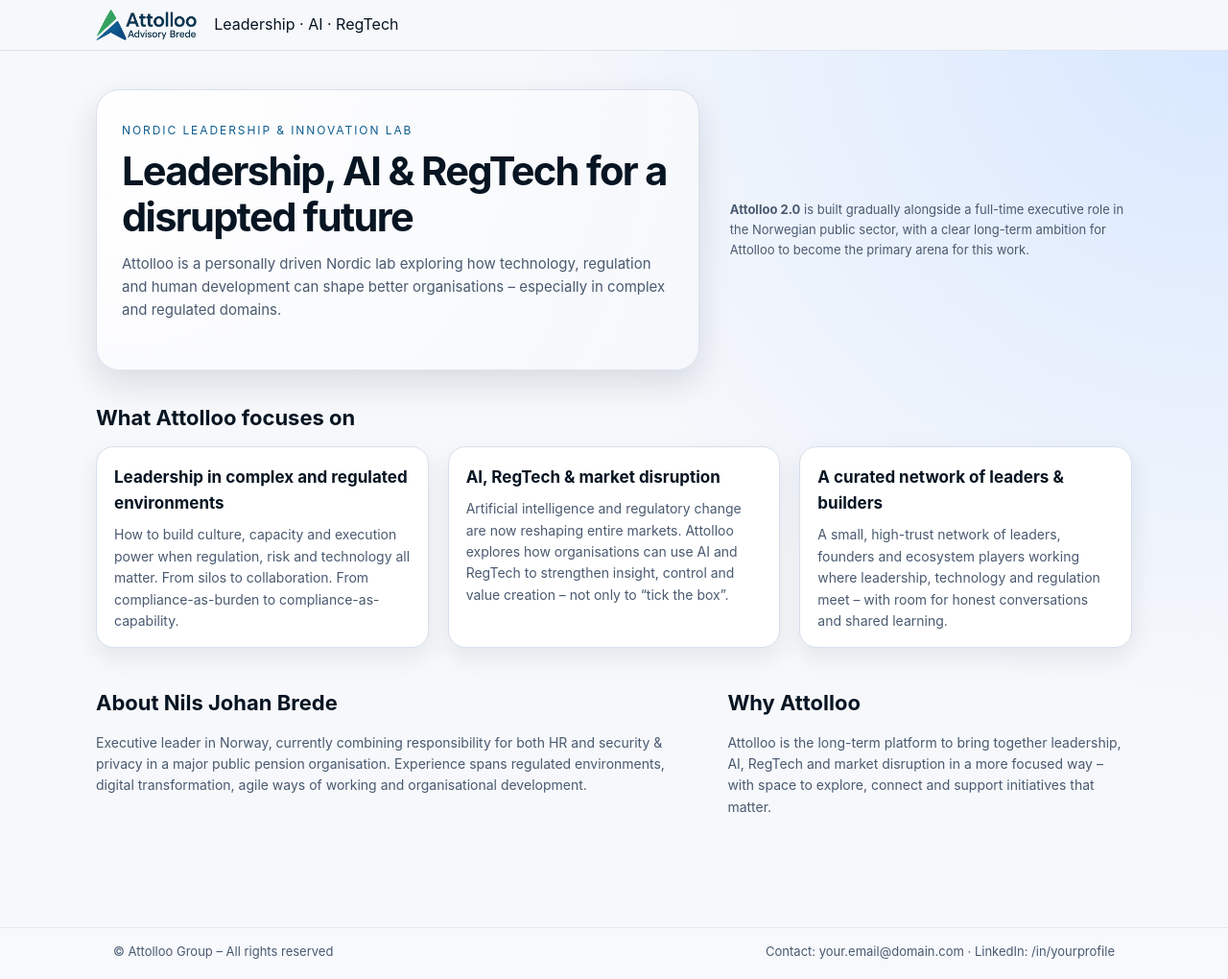
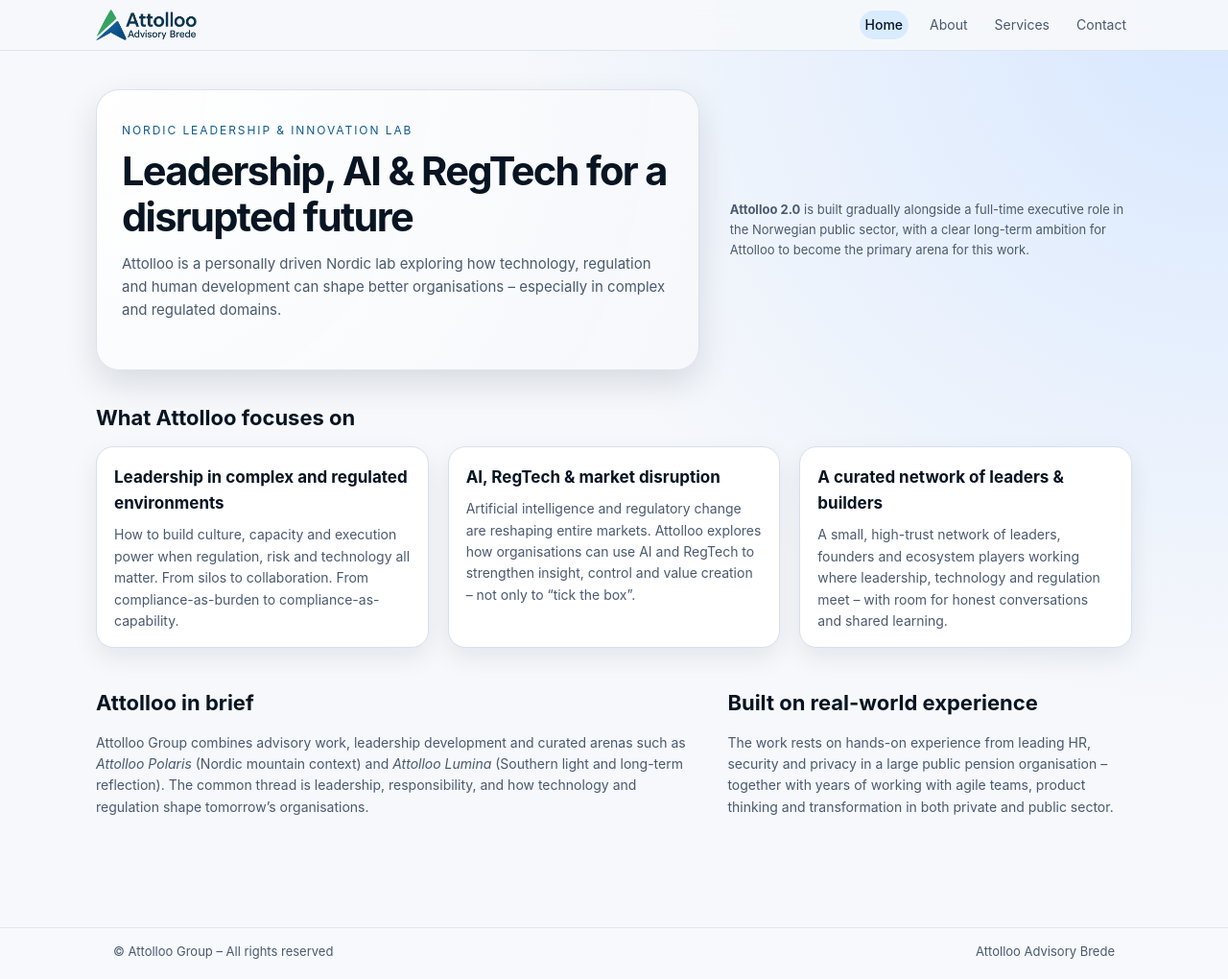
Before and after one commit to nilbrede/attolloo-test, a plain HTML site: page index.html in a window 1280 px wide. Shown: the whole page at 96% size. Drawn offline with Linux system fonts and the light colour scheme.

Commit message:
Update index.html

```diff
--- a/index.html
+++ b/index.html
@@ -3,30 +3,34 @@
 <head>
   <meta charset="UTF-8" />
   <meta name="viewport" content="width=device-width, initial-scale=1" />
-  <title>Attolloo – Leadership, AI & RegTech</title>
-  <meta name="description" content="Attolloo is a Nordic leadership and innovation lab exploring how AI, regulation and human development shape tomorrow’s organisations.">
+  <title>Attolloo Group – Leadership, AI & RegTech</title>
   <link rel="stylesheet" href="style.css" />
 </head>
 <body>
 <div class="page">
 
-  <!-- HEADER -->
   <header class="site-header">
     <div class="site-header-inner">
-      <img src="images/attolloo-logo.png" alt="Attolloo Group logo" class="site-logo">
-      <span class="site-tagline">Leadership · AI · RegTech</span>
+      <a href="index.html" class="logo-link">
+        <img src="images/attolloo-logo.png" alt="Attolloo Group logo" class="site-logo" />
+      </a>
+      <nav class="site-nav">
+        <a href="index.html" class="nav-link active">Home</a>
+        <a href="about.html" class="nav-link">About</a>
+        <a href="services.html" class="nav-link">Services</a>
+        <a href="contact.html" class="nav-link">Contact</a>
+      </nav>
     </div>
   </header>
 
-  <!-- HERO -->
   <section class="hero">
     <div class="hero-inner">
       <div class="hero-card">
         <div class="hero-tags">Nordic leadership & innovation lab</div>
         <h1 class="hero-title">Leadership, AI &amp; RegTech for a disrupted future</h1>
         <p class="hero-subtitle">
-          Attolloo is a personally driven Nordic lab exploring how technology, regulation and
-          human development can shape better organisations – especially in complex and regulated domains.
+          Attolloo is a personally driven Nordic lab exploring how technology, regulation and human development
+          can shape better organisations – especially in complex and regulated domains.
         </p>
       </div>
       <div class="hero-aside">
@@ -37,7 +41,6 @@
   </section>
 
   <main>
-    <!-- FOKUS-OMRÅDER -->
     <section class="section">
       <h2>What Attolloo focuses on</h2>
       <div class="pillars">
@@ -51,8 +54,9 @@
         <article class="card">
           <h3>AI, RegTech &amp; market disruption</h3>
           <p>
-            Artificial intelligence and regulatory change are now reshaping entire markets.
-            Attolloo explores how organisations can use AI and RegTech to strengthen insight, control and value creation – not only to “tick the box”.
+            Artificial intelligence and regulatory change are reshaping entire markets.
+            Attolloo explores how organisations can use AI and RegTech to strengthen insight, control and value creation –
+            not only to “tick the box”.
           </p>
         </article>
         <article class="card">
@@ -65,32 +69,31 @@
       </div>
     </section>
 
-    <!-- OM DEG / WHY -->
     <section class="section">
       <div class="two-cols">
         <div>
-          <h2>About Nils Johan Brede</h2>
+          <h2>Attolloo in brief</h2>
           <p class="muted">
-            Executive leader in Norway, currently combining responsibility for both HR and security &amp; privacy in a major public pension organisation.
-            Experience spans regulated environments, digital transformation, agile ways of working and organisational development.
+            Attolloo Group combines advisory work, leadership development and curated arenas such as <em>Attolloo Polaris</em> (Nordic mountain
+            context) and <em>Attolloo Lumina</em> (Southern light and long-term reflection). The common thread is leadership, responsibility,
+            and how technology and regulation shape tomorrow’s organisations.
           </p>
         </div>
         <div>
-          <h2>Why Attolloo</h2>
+          <h2>Built on real-world experience</h2>
           <p class="muted">
-            Attolloo is the long-term platform to bring together leadership, AI, RegTech and market disruption in a more focused way – with space to
-            explore, connect and support initiatives that matter.
+            The work rests on hands-on experience from leading HR, security and privacy in a large public pension organisation – together with
+            years of working with agile teams, product thinking and transformation in both private and public sector.
           </p>
         </div>
       </div>
     </section>
   </main>
 
-  <!-- FOOTER -->
   <footer>
     <div class="footer-inner">
       <div>© Attolloo Group – All rights reserved</div>
-      <div>Contact: your.email@domain.com · LinkedIn: /in/yourprofile</div>
+      <div>Attolloo Advisory Brede</div>
     </div>
   </footer>
 
```
